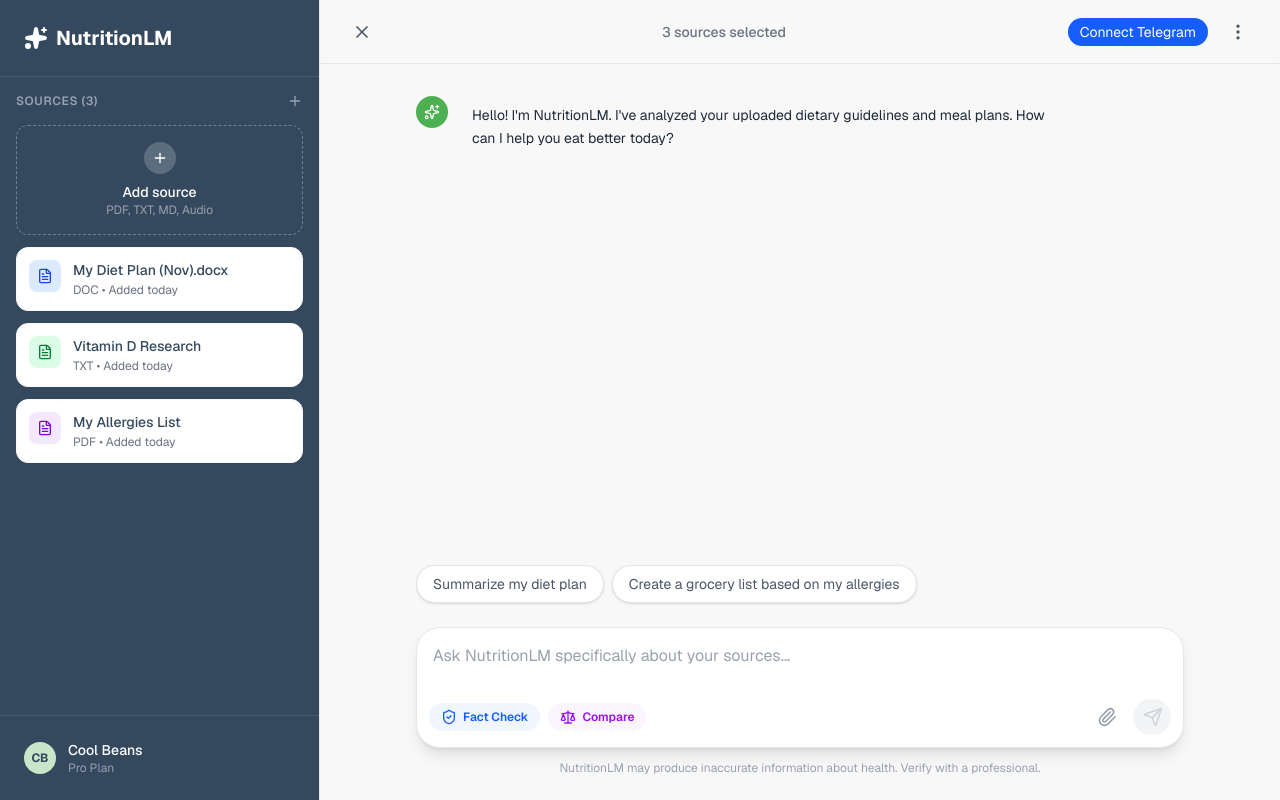
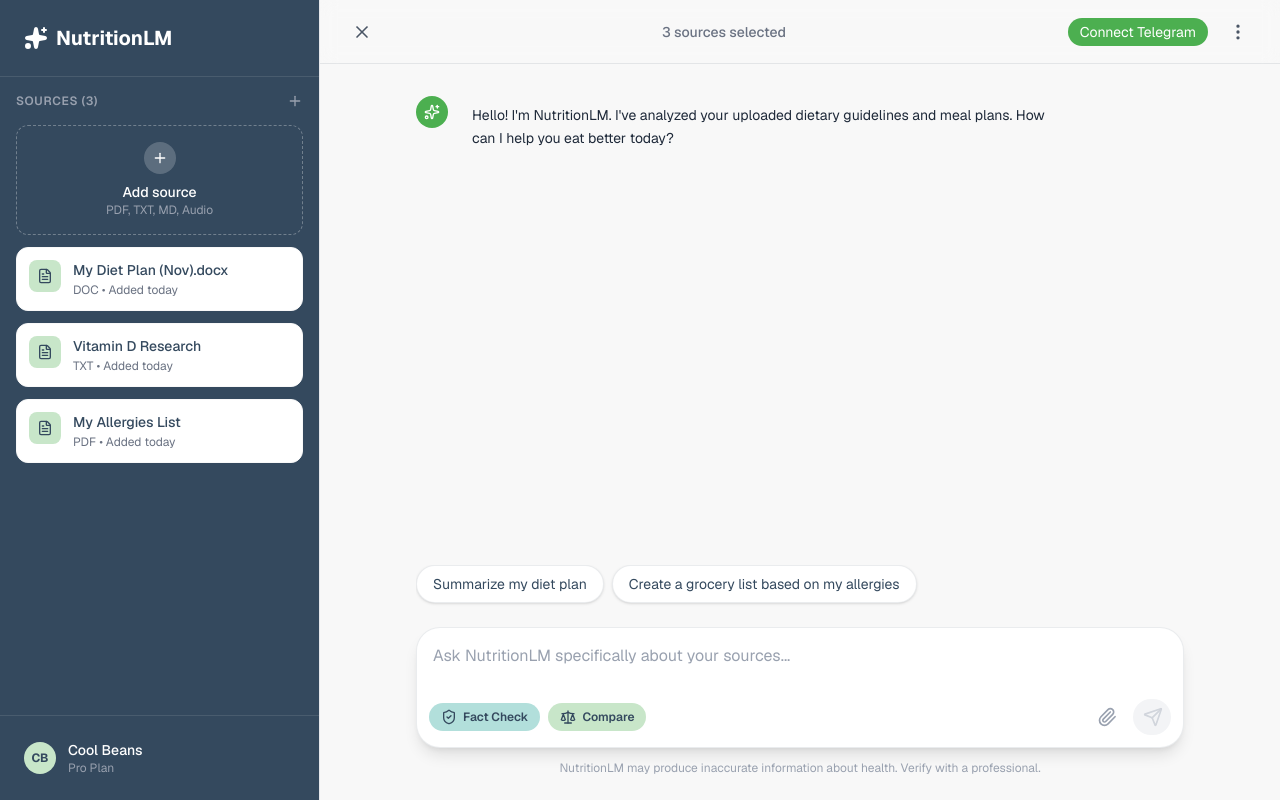
Before and after one commit to Chelle007/NutritionLM, a Next.js app: page / in a window 1280 px wide. Built offline with nearby package versions, Linux system fonts and the light colour scheme; no server answers.

Commit message:
make the color style consistent

```diff
--- a/app/page.js
+++ b/app/page.js
@@ -21,6 +21,10 @@ const COLOR_PRIMARY = "#4CAF50";      // Forest Green
 const COLOR_SECONDARY_LIGHT = "#C8E6C9";    // Sage Green
 const COLOR_ACCENT_DARK = "#34495E";  // Dark Slate/Charcoal
 const COLOR_CONTENT_BG = "#F8F8F8";  // Light Grey/Off-white
+const COLOR_FACT_CHECK = "#26A69A";  // Teal-Green for Fact Check (subtle variation)
+const COLOR_FACT_CHECK_LIGHT = "#B2DFDB";  // Light Teal-Green for Fact Check inactive
+const COLOR_COMPARE = "#66BB6A";  // Lighter Green for Compare (subtle variation)
+const COLOR_COMPARE_LIGHT = "#C8E6C9";  // Sage Green for Compare inactive (same as secondary)
 
 export default function NutritionLM() {
     const [messages, setMessages] = useState([
@@ -34,6 +38,7 @@ export default function NutritionLM() {
     const [isSidebarOpen, setIsSidebarOpen] = useState(true);
     const [isThinking, setIsThinking] = useState(false);
     const [activeButton, setActiveButton] = useState(null); // 'factCheck', 'compare', or null
+    const [isInputFocused, setIsInputFocused] = useState(false);
     const messagesEndRef = useRef(null);
 
     const [telegramVerified, setTelegramVerified] = useState(false);
@@ -91,9 +96,9 @@ export default function NutritionLM() {
     }
 
     const sources = [
-        { id: 1, title: 'My Diet Plan (Nov).docx', type: 'DOC', color: 'bg-blue-100 text-blue-700' },
-        { id: 2, title: 'Vitamin D Research', type: 'TXT', color: 'bg-green-100 text-green-700' },
-        { id: 3, title: 'My Allergies List', type: 'PDF', color: 'bg-purple-100 text-purple-700' },
+        { id: 1, title: 'My Diet Plan (Nov).docx', type: 'DOC', color: COLOR_SECONDARY_LIGHT, textColor: COLOR_ACCENT_DARK },
+        { id: 2, title: 'Vitamin D Research', type: 'TXT', color: COLOR_SECONDARY_LIGHT, textColor: COLOR_ACCENT_DARK },
+        { id: 3, title: 'My Allergies List', type: 'PDF', color: COLOR_SECONDARY_LIGHT, textColor: COLOR_ACCENT_DARK },
     ];
 
     const suggestedPrompts = [
@@ -170,18 +175,16 @@ export default function NutritionLM() {
     };
 
     return (
-        // Main Background: Light Grey/Off-white (#F8F8F8)
         <div className="flex h-screen font-sans text-gray-800 overflow-hidden" style={{ backgroundColor: COLOR_CONTENT_BG }}>
 
             {/* LEFT SIDEBAR */}
             <div
                 className={`${isSidebarOpen ? 'w-80 opacity-100' : 'w-0 opacity-0'}
                 transition-all duration-300 ease-in-out border-r border-gray-200 flex flex-col shrink-0`}
-                // Sidebar Background: Dark Slate/Charcoal (#34495E)
                 style={{ backgroundColor: COLOR_ACCENT_DARK }}
             >
                 <div className="p-6 border-b border-gray-100 flex justify-between items-center" style={{ borderColor: 'rgba(255, 255, 255, 0.1)' }}>
-                    {/* Logo/Header: Text and Icon color is White for contrast on Dark Slate */}
+                    {/* Logo/Header */}
                     <div className="flex items-center gap-2 font-bold text-xl text-white">
                         <Sparkles className="w-6 h-6 fill-current" />
                         <span>NutritionLM</span>
@@ -190,16 +193,16 @@ export default function NutritionLM() {
 
                 <div className="p-4 flex-1 overflow-y-auto">
                     <div className="flex justify-between items-center mb-4">
-                        {/* Heading: Light gray text on Dark Slate */}
+                        {/* Heading */}
                         <h2 className="text-xs font-semibold uppercase tracking-wider text-gray-400">Sources ({sources.length})</h2>
-                        {/* Plus button: White/Gray on hover */}
+                        {/* Plus button */}
                         <button className="text-gray-400 hover:text-white">
                             <Plus className="w-4 h-4" />
                         </button>
                     </div>
 
                     <div className="space-y-3">
-                        {/* Upload New Source Card (White/Gray accent) */}
+                        {/* Upload New Source Card */}
                         <div className="border border-dashed rounded-xl p-4 flex flex-col items-center justify-center text-center cursor-pointer hover:bg-white/10 transition-colors" style={{ borderColor: 'rgba(255, 255, 255, 0.3)' }}>
                             <div className="w-8 h-8 rounded-full bg-white/20 flex items-center justify-center mb-2">
                                 <Plus className="w-4 h-4 text-white" />
@@ -208,15 +211,15 @@ export default function NutritionLM() {
                             <span className="text-xs text-gray-400">PDF, TXT, MD, Audio</span>
                         </div>
 
-                        {/* Source Cards (White background, Dark Slate text) */}
+                        {/* Source Cards */}
                         {sources.map((source) => (
                             <div key={source.id} className="group relative bg-white border rounded-xl p-3 hover:shadow-md transition-shadow cursor-pointer" style={{ borderColor: COLOR_CONTENT_BG }}>
                                 <div className="flex items-start gap-3">
-                                    <div className={`w-8 h-8 rounded-lg flex items-center justify-center shrink-0 ${source.color}`}>
+                                    <div className="w-8 h-8 rounded-lg flex items-center justify-center shrink-0" style={{ backgroundColor: source.color, color: source.textColor }}>
                                         <FileText className="w-4 h-4" />
                                     </div>
                                     <div className="flex-1 min-w-0">
-                                        {/* Title Text: Dark Slate/Charcoal */}
+                                        {/* Title Text */}
                                         <h3 className="text-sm font-medium truncate" style={{ color: COLOR_ACCENT_DARK }}>{source.title}</h3>
                                         <p className="text-xs text-gray-500 mt-0.5">{source.type} • Added today</p>
                                     </div>
@@ -229,12 +232,12 @@ export default function NutritionLM() {
                 {/* User Profile */}
                 <div className="p-4 border-t" style={{ borderColor: 'rgba(255, 255, 255, 0.1)' }}>
                     <div className="flex items-center gap-3 p-2 hover:bg-white/10 rounded-lg cursor-pointer">
-                        {/* Avatar: Light green background for contrast */}
+                        {/* Avatar */}
                         <div className="w-8 h-8 rounded-full flex items-center justify-center font-bold text-xs" style={{ backgroundColor: COLOR_SECONDARY_LIGHT, color: COLOR_ACCENT_DARK }}>
                             CB
                         </div>
                         <div className="flex-1">
-                            {/* Profile Text: White on Dark Slate */}
+                            {/* Profile Text */}
                             <div className="text-sm font-medium text-white">Cool Beans</div>
                             <div className="text-xs text-gray-400">Pro Plan</div>
                         </div>
@@ -243,13 +246,12 @@ export default function NutritionLM() {
             </div>
 
             {/* CHAT AREA */}
-            {/* Chat Area Background: Light Grey/Off-white (#F8F8F8) */}
             <div className="flex-1 flex flex-col relative" style={{ backgroundColor: COLOR_CONTENT_BG }}>
 
                 {/* Header */}
-                {/* Header Background: Light Grey/Off-white (with slight opacity/blur effect) */}
                 <header
-                    className="h-16 flex items-center justify-between px-6 border-b border-gray-200 backdrop-blur-sm sticky top-0 z-10"
+                    className="h-16 flex items-center justify-between px-6 border-b backdrop-blur-sm sticky top-0 z-10"
+                    style={{ borderColor: 'rgba(52, 73, 94, 0.1)' }}
                 >
                     {/* LEFT: Sidebar Toggle */}
                     <button
@@ -273,14 +275,17 @@ export default function NutritionLM() {
 
                         {telegramVerified ? (
                             /* VERIFIED BADGE */
-                            <span className="px-3 py-1 text-sm bg-green-100 text-green-700 rounded-full font-medium">
+                            <span className="px-3 py-1 text-sm text-white rounded-full font-medium" style={{ backgroundColor: COLOR_PRIMARY }}>
                                 Verified ✓
                             </span>
                         ) : (
                             /* CONNECT TELEGRAM BUTTON */
                             <button
                                 onClick={connectTelegram}
-                                className="px-3 py-1 text-sm bg-blue-600 text-white rounded-full hover:bg-blue-700 transition"
+                                className="px-3 py-1 text-sm text-white rounded-full transition"
+                                style={{ backgroundColor: COLOR_PRIMARY }}
+                                onMouseEnter={(e) => e.currentTarget.style.backgroundColor = '#45a049'}
+                                onMouseLeave={(e) => e.currentTarget.style.backgroundColor = COLOR_PRIMARY}
                             >
                                 Connect Telegram
                             </button>
@@ -302,9 +307,7 @@ export default function NutritionLM() {
                                 {/* Avatar */}
                                 <div className={`w-8 h-8 rounded-full flex items-center justify-center shrink-0
                                     ${msg.role === 'ai'
-                                        // AI Avatar: Forest Green (#4CAF50)
                                         ? 'text-white'
-                                        // User Avatar: Dark Slate/Charcoal (#34495E)
                                         : 'bg-gray-200'}`}
                                     style={{
                                         backgroundColor: msg.role === 'ai' ? COLOR_PRIMARY : COLOR_ACCENT_DARK,
@@ -318,9 +321,7 @@ export default function NutritionLM() {
                                 <div className={`flex flex-col max-w-[80%] ${msg.role === 'user' ? 'items-end' : 'items-start'}`}>
                                     <div className={`text-sm leading-relaxed whitespace-pre-wrap py-2 px-4 rounded-2xl
                                         ${msg.role === 'user'
-                                            // User Bubble: Sage Green (#C8E6C9)
                                             ? `text-gray-900 rounded-tr-none`
-                                            // AI Bubble: Transparent on Light Grey BG
                                             : 'bg-transparent text-gray-800 -ml-2'
                                         }`}
                                         style={{ backgroundColor: msg.role === 'user' ? COLOR_SECONDARY_LIGHT : 'transparent' }}
@@ -379,16 +380,18 @@ export default function NutritionLM() {
                                     <button
                                         key={i}
                                         onClick={() => setInput(prompt)}
-                                        // Chips: White background, Primary text/border on hover
-                                        className="whitespace-nowrap px-4 py-2 bg-white border border-gray-200 rounded-full text-sm text-gray-600 transition-colors shadow-sm"
-                                        style={{ borderColor: 'rgba(0,0,0,0.1)' }}
+                                        className="whitespace-nowrap px-4 py-2 bg-white border rounded-full text-sm transition-colors shadow-sm"
+                                        style={{
+                                            borderColor: 'rgba(52, 73, 94, 0.1)',
+                                            color: COLOR_ACCENT_DARK
+                                        }}
                                         onMouseEnter={(e) => {
                                             e.currentTarget.style.borderColor = COLOR_PRIMARY;
                                             e.currentTarget.style.color = COLOR_PRIMARY;
                                         }}
                                         onMouseLeave={(e) => {
-                                            e.currentTarget.style.borderColor = 'rgba(0,0,0,0.1)';
-                                            e.currentTarget.style.color = 'rgb(75, 85, 99)'; // text-gray-600 equivalent
+                                            e.currentTarget.style.borderColor = 'rgba(52, 73, 94, 0.1)';
+                                            e.currentTarget.style.color = COLOR_ACCENT_DARK;
                                         }}
                                     >
                                         {prompt}
@@ -398,10 +401,18 @@ export default function NutritionLM() {
                         )}
 
                         {/* Input Bar */}
-                        <div className="bg-white rounded-3xl shadow-lg border border-gray-200 overflow-hidden focus-within:ring-1 focus-within:ring-green-500/50 transition-shadow">
+                        <div
+                            className="bg-white rounded-3xl shadow-lg border overflow-hidden transition-shadow"
+                            style={{
+                                borderColor: isInputFocused ? `${COLOR_PRIMARY}80` : 'rgba(52, 73, 94, 0.1)',
+                                boxShadow: isInputFocused ? `0 0 0 1px ${COLOR_PRIMARY}40` : undefined
+                            }}
+                        >
                             <textarea
                                 value={input}
                                 onChange={(e) => setInput(e.target.value)}
+                                onFocus={() => setIsInputFocused(true)}
+                                onBlur={() => setIsInputFocused(false)}
                                 onKeyDown={(e) => {
                                     if(e.key === 'Enter' && !e.shiftKey) {
                                         e.preventDefault();
@@ -423,11 +434,21 @@ export default function NutritionLM() {
                                             // Toggle: if already active, deactivate; otherwise activate and deactivate the other
                                             setActiveButton(activeButton === 'factCheck' ? null : 'factCheck');
                                         }}
-                                        className={`flex items-center gap-1.5 px-3 py-1.5 rounded-full text-xs font-semibold transition-colors ${
-                                            activeButton === 'factCheck'
-                                                ? 'text-white bg-blue-600 hover:bg-blue-700'
-                                                : 'text-blue-600 bg-blue-50 hover:bg-blue-100'
-                                        }`}
+                                        className="flex items-center gap-1.5 px-3 py-1.5 rounded-full text-xs font-semibold transition-colors"
+                                        style={{
+                                            backgroundColor: activeButton === 'factCheck' ? COLOR_FACT_CHECK : COLOR_FACT_CHECK_LIGHT,
+                                            color: activeButton === 'factCheck' ? 'white' : COLOR_ACCENT_DARK
+                                        }}
+                                        onMouseEnter={(e) => {
+                                            if (activeButton !== 'factCheck') {
+                                                e.currentTarget.style.backgroundColor = '#80CBC4';
+                                            } else {
+                                                e.currentTarget.style.backgroundColor = '#00897B';
+                                            }
+                                        }}
+                                        onMouseLeave={(e) => {
+                                            e.currentTarget.style.backgroundColor = activeButton === 'factCheck' ? COLOR_FACT_CHECK : COLOR_FACT_CHECK_LIGHT;
+                                        }}
                                     >
                                         <ShieldCheck className="w-4 h-4" />
                                         Fact Check
@@ -438,11 +459,21 @@ export default function NutritionLM() {
                                             // Toggle: if already active, deactivate; otherwise activate and deactivate the other
                                             setActiveButton(activeButton === 'compare' ? null : 'compare');
                                         }}
-                                        className={`flex items-center gap-1.5 px-3 py-1.5 rounded-full text-xs font-semibold transition-colors ${
-                                            activeButton === 'compare'
-                                                ? 'text-white bg-purple-600 hover:bg-purple-700'
-                                                : 'text-purple-600 bg-purple-50 hover:bg-purple-100'
-                                        }`}
+                                        className="flex items-center gap-1.5 px-3 py-1.5 rounded-full text-xs font-semibold transition-colors"
+                                        style={{
+                                            backgroundColor: activeButton === 'compare' ? COLOR_COMPARE : COLOR_COMPARE_LIGHT,
+                                            color: activeButton === 'compare' ? 'white' : COLOR_ACCENT_DARK
+                                        }}
+                                        onMouseEnter={(e) => {
+                                            if (activeButton !== 'compare') {
+                                                e.currentTarget.style.backgroundColor = '#A5D6A7';
+                                            } else {
+                                                e.currentTarget.style.backgroundColor = '#43A047';
+                                            }
+                                        }}
+                                        onMouseLeave={(e) => {
+                                            e.currentTarget.style.backgroundColor = activeButton === 'compare' ? COLOR_COMPARE : COLOR_COMPARE_LIGHT;
+                                        }}
                                     >
                                         <Scale className="w-4 h-4" />
                                         Compare
@@ -459,7 +490,6 @@ export default function NutritionLM() {
                                         disabled={!input.trim()}
                                         className={`p-2 rounded-full transition-all duration-200
                                             ${input.trim()
-                                                // Send Button: Forest Green
                                                 ? 'shadow-md text-white'
                                                 : 'bg-gray-100 text-gray-300 cursor-not-allowed'}`}
                                         style={{ backgroundColor: input.trim() ? COLOR_PRIMARY : 'rgb(243, 244, 246)' }}
```
